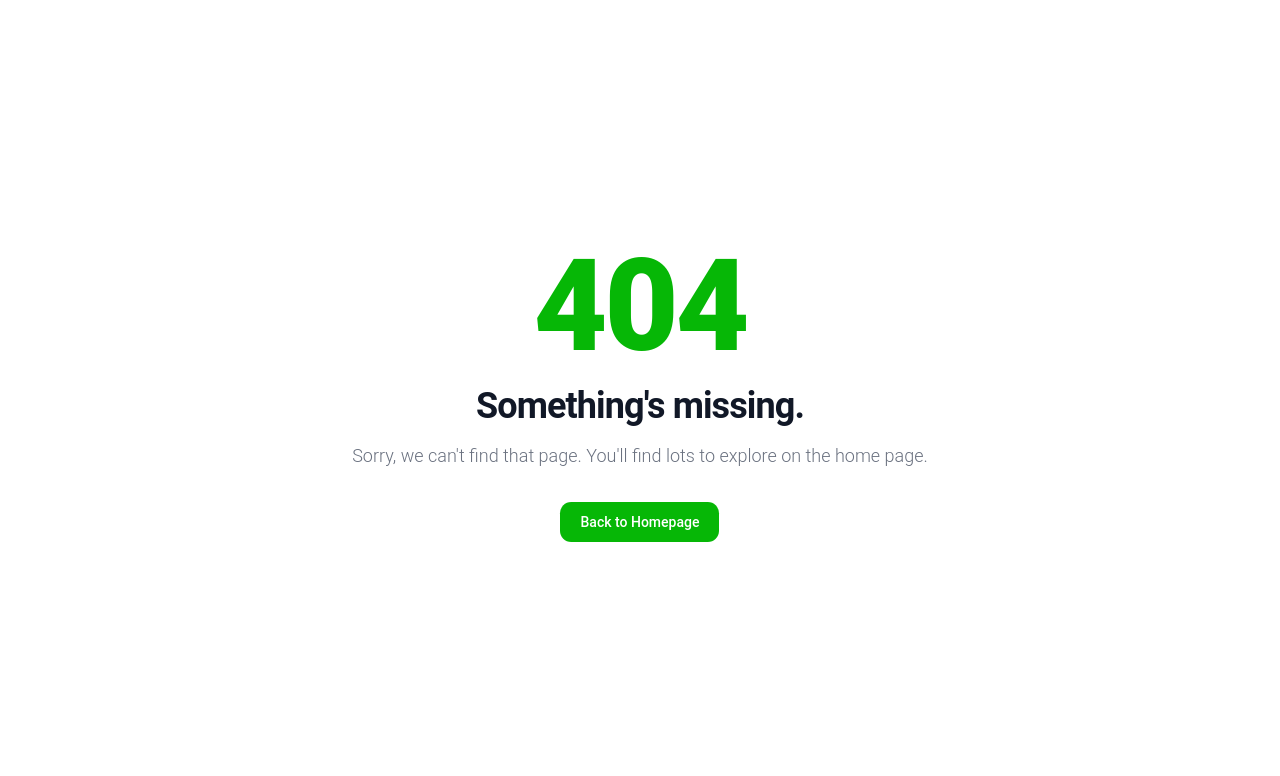
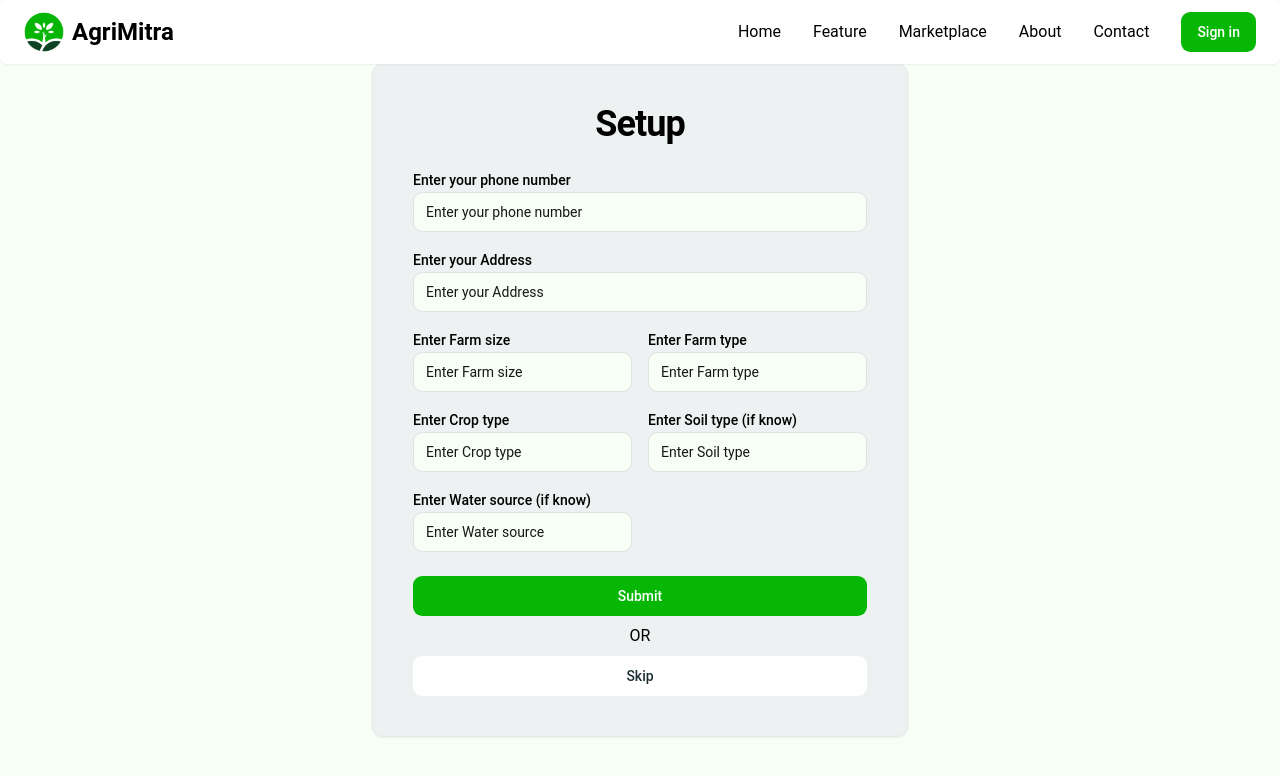
Before and after one commit to Basharkhan7776/AgriMitra, a React (Vite) app in the folder web/: page /setup in a window 1280 px wide. Before the commit this address had no page. Shown: the top 776 px of the page. Built offline with nearby package versions, Linux system fonts and the light colour scheme.

Commit message:
add Setup page with form inputs for user information; implement navigation in App component

```diff
--- a/web/src/App.tsx
+++ b/web/src/App.tsx
@@ -9,6 +9,7 @@ import Marketplace from "@/pages/Marketplace";
 import Blogs from "@/pages/Blogs"
 import GovSchemes from "@/pages/GovSchemes";
 import Insurance from "@/pages/Insurance";
+import Setup from "@/pages/Setup";
 
 function App() {
 
@@ -18,6 +19,7 @@ function App() {
         <Route index element={<Home />} />
         <Route path="/login" element={<Login />} />
         <Route path="/register" element={<Register />} />
+        <Route path="/setup" element={<Setup />} />
         <Route path="/dashboard" element={<Dashboard />} />
         <Route path="/community" element={<Community />}>
           <Route index path="blogs" element={<Blogs />} />
--- /dev/null
+++ b/web/src/pages/Setup.tsx
@@ -0,0 +1,51 @@
+import { NavBarHome } from "@/components/navBar";
+import { Card, CardTitle } from "@/components/ui/card";
+import { Label } from "@/components/ui/label";
+import { Input } from "@/components/ui/input";
+import { Button } from "@/components/ui/button";
+
+export default function Setup() {
+    return (
+        <div className="w-full h-screen flex flex-col justify-center items-center">
+            <NavBarHome mainButtonSite="/signin" mainButtonText="Sign in" homePage={false} />
+            <Card className="p-10 flex flex-col gap-6 ">
+                <CardTitle className="text-4xl text-center">Setup</CardTitle>
+                <div className="grid grid-cols-2 gap-4">
+                    <div className="col-span-2">
+                        <Label>Enter your phone number</Label>
+                        <Input type="number" placeholder="Enter your phone number" />
+                    </div>
+                    <div className="col-span-2">
+                        <Label>Enter your Address</Label>
+                        <Input type="text" placeholder="Enter your Address" />
+                    </div>
+                    <div>
+                        <Label>Enter Farm size</Label>
+                        <Input type="number" placeholder="Enter Farm size" />
+                    </div>
+                    <div>
+                        <Label>Enter Farm type</Label>
+                        <Input type="text" placeholder="Enter Farm type" />
+                    </div>
+                    <div>
+                        <Label>Enter Crop type</Label>
+                        <Input type="text" placeholder="Enter Crop type" />
+                    </div>
+                    <div>
+                        <Label>Enter Soil type (if know)</Label>
+                        <Input type="text" placeholder="Enter Soil type" />
+                    </div>
+                    <div>
+                        <Label>Enter Water source (if know)</Label>
+                        <Input type="text" placeholder="Enter Water source" />
+                    </div>
+                </div>
+                <div className="flex flex-col gap-2">
+                    <Button className="w-full">Submit</Button>
+                    <div className="text-center">OR</div>
+                    <Button variant={"secondary"} className="w-full">Skip</Button>
+                </div>
+            </Card>
+        </div>
+    )
+}
```
